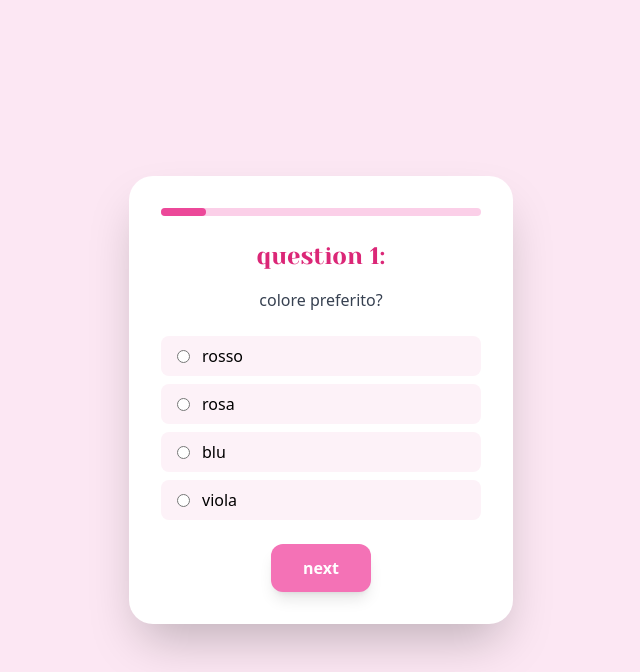
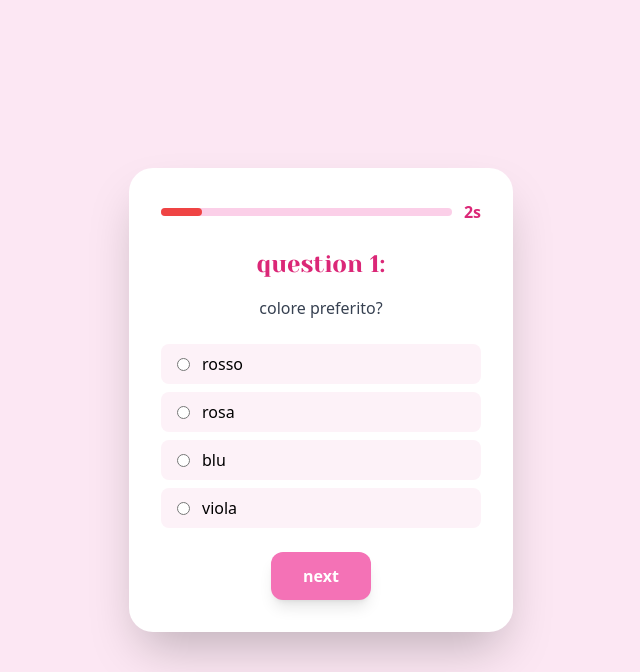
Before and after one commit to silver22012/do_you_know_me_app, a Flask app: page /question/1 in a window 1280 px wide. Shown: the top 672 px of the page, without its empty margins (319-959 px from the left). Run offline with Flask 3, Linux system fonts and the light colour scheme; some libraries are stand-ins or nearby versions.

Commit message:
Modifiche Timer

```diff
--- a/templates/question.html
+++ b/templates/question.html
@@ -11,7 +11,6 @@
 <!-- Google Fonts: Yeseva One -->
 <link href="https://fonts.googleapis.com/css2?family=Yeseva+One&display=swap" rel="stylesheet">
 
-<!-- Config Tailwind per Yeseva One -->
 <script>
   tailwind.config = {
     theme: {
@@ -25,9 +24,10 @@
 </script>
 
 <style>
-/* Timer animato */
+/* Timer bar transition */
 #timer-bar {
-    transition: width 0.1s linear;
+    height: 0.5rem;
+    transition: width 0.1s linear, background-color 0.3s linear;
 }
 </style>
 </head>
@@ -36,8 +36,11 @@
 <div class="bg-white rounded-3xl shadow-2xl p-8 w-96 flex flex-col items-center text-center relative">
 
     <!-- Timer -->
-    <div class="w-full h-2 bg-pink-200 rounded-full mb-6">
-        <div id="timer-bar" class="h-2 bg-pink-500 rounded-full w-full"></div>
+    <div class="w-full mb-6 flex items-center">
+        <div class="w-full bg-pink-200 rounded-full mr-3">
+            <div id="timer-bar" class="bg-pink-500 rounded-full w-full"></div>
+        </div>
+        <span id="timer-text" class="text-pink-600 font-bold">10s</span>
     </div>
 
     <!-- Titolo domanda -->
@@ -50,7 +53,7 @@
     <form method="POST" class="w-full flex flex-col items-center">
         {% for opt in options %}
         <label class="w-full mb-2 flex items-center bg-pink-50 rounded-lg px-4 py-2 cursor-pointer hover:bg-pink-100">
-            <input type="radio" name="answer" value="{{ opt }}" required class="mr-3">
+            <input type="radio" name="answer" value="{{ opt }}" class="mr-3">
             {{ opt }}
         </label>
         {% endfor %}
@@ -61,21 +64,37 @@
 </div>
 
 <script>
-// Timer in secondi
-let duration = 10; // 10 secondi
+let duration = 10;
 let timerBar = document.getElementById('timer-bar');
+let timerText = document.getElementById('timer-text');
 let startTime = Date.now();
 
 function updateTimer() {
     let elapsed = (Date.now() - startTime) / 1000;
+    let remaining = Math.max(0, duration - Math.floor(elapsed));
     let percent = Math.max(0, 100 - (elapsed / duration * 100));
+
+    // Aggiorna larghezza barra
     timerBar.style.width = percent + "%";
+
+    // Colore progressivo
+    if (percent > 60) timerBar.style.backgroundColor = "#f472b6"; // rosa
+    else if (percent > 30) timerBar.style.backgroundColor = "#fb923c"; // arancione
+    else timerBar.style.backgroundColor = "#ef4444"; // rosso
+
+    // Testo numerico
+    timerText.textContent = remaining + "s";
 
     if (elapsed < duration) {
         requestAnimationFrame(updateTimer);
     } else {
-        // Quando il timer finisce, invia automaticamente il form
-        document.querySelector('form').submit();
+        // Timer finito
+        let selected = document.querySelector('input[name="answer"]:checked');
+        if (selected) {
+            document.querySelector('form').submit();
+        } else {
+            window.location.href = "{{ url_for('question', qid=qid+1) }}";
+        }
     }
 }
 
```
